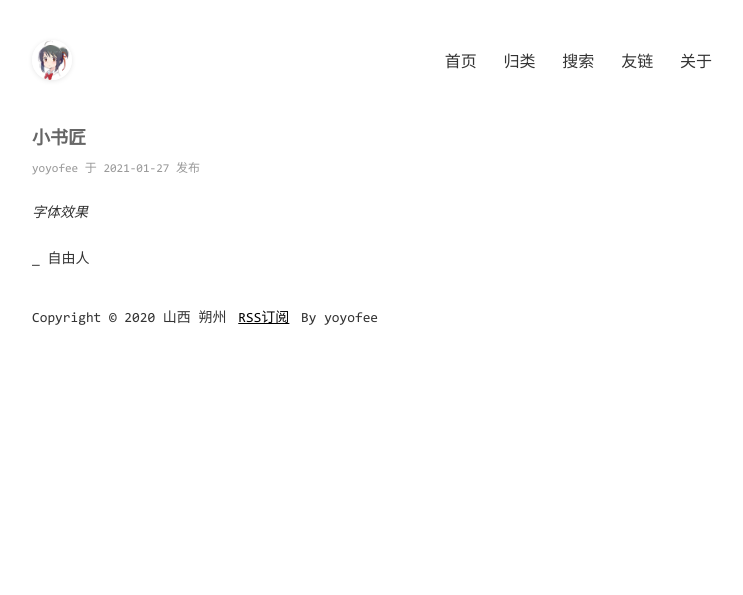
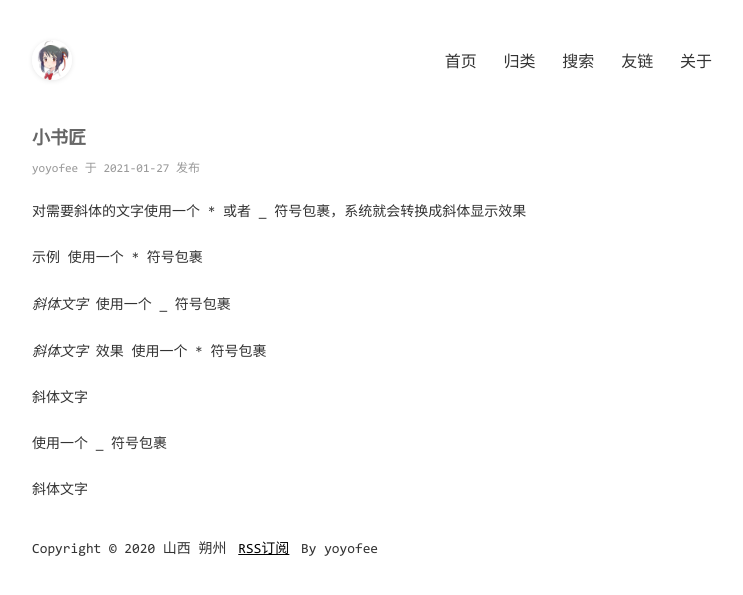
Before and after one commit to yoyofee/yoyofee.github.io, a Jekyll site: the page built from _posts/2021-01-27-小书匠.md, in a window 1280 px wide. Shown: the top 595 px of the page, without its empty margins (268-1011 px from the left). Built offline with Jekyll 4.4.1, drawn with Linux system fonts in a browser that asks for light colours; comment, search, counter and statistics services are not loaded.

Commit message:
修改文件: _posts/2021-01-27-小书匠.md

```diff
--- a/_posts/2021-01-27-小书匠.md
+++ b/_posts/2021-01-27-小书匠.md
@@ -3,6 +3,20 @@ layout: mypost
 title: 小书匠
 categories: [小书匠]
 ---
-*字体效果*
+对需要斜体的文字使用一个 * 或者 _ 符号包裹，系统就会转换成斜体显示效果
 
-_ 自由人
+示例
+使用一个 * 符号包裹
+
+*斜体文字*
+使用一个 _ 符号包裹
+
+_斜体文字_
+效果
+使用一个 * 符号包裹
+
+斜体文字
+
+使用一个 _ 符号包裹
+
+斜体文字
```
